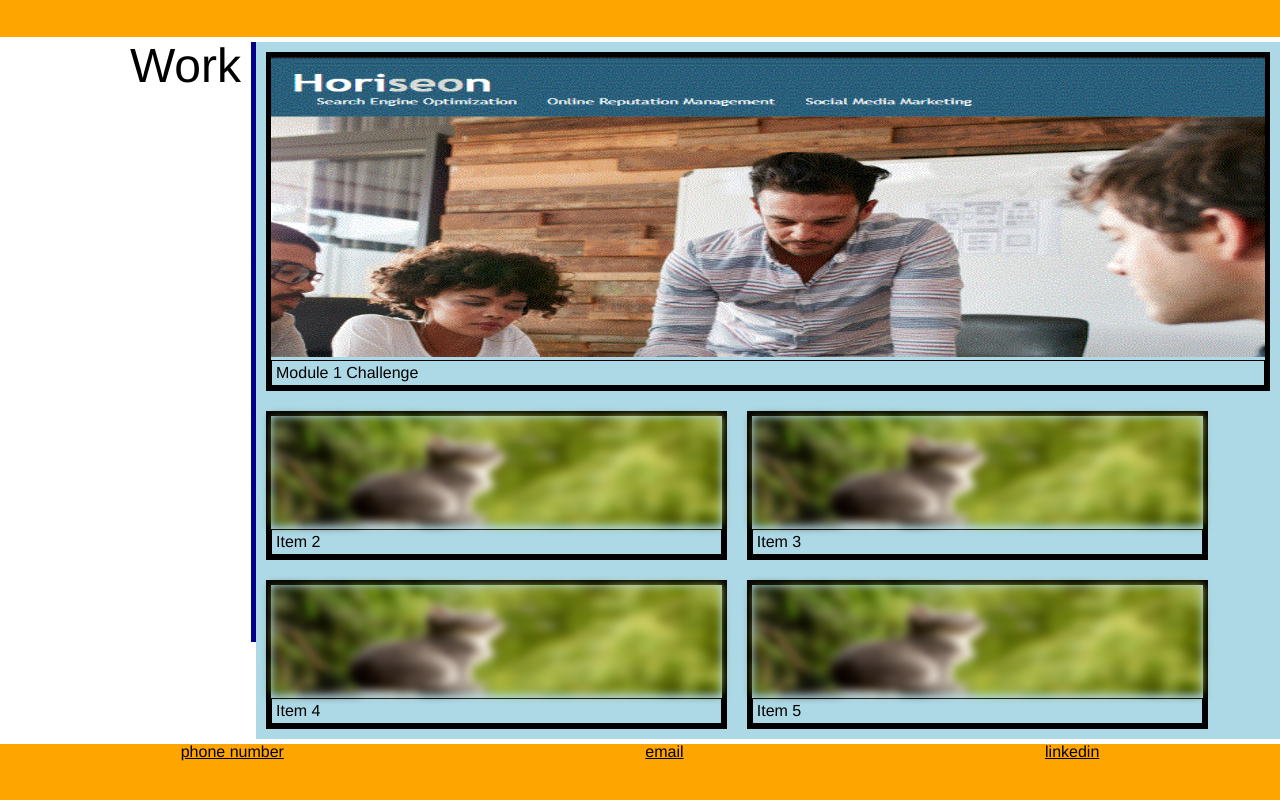
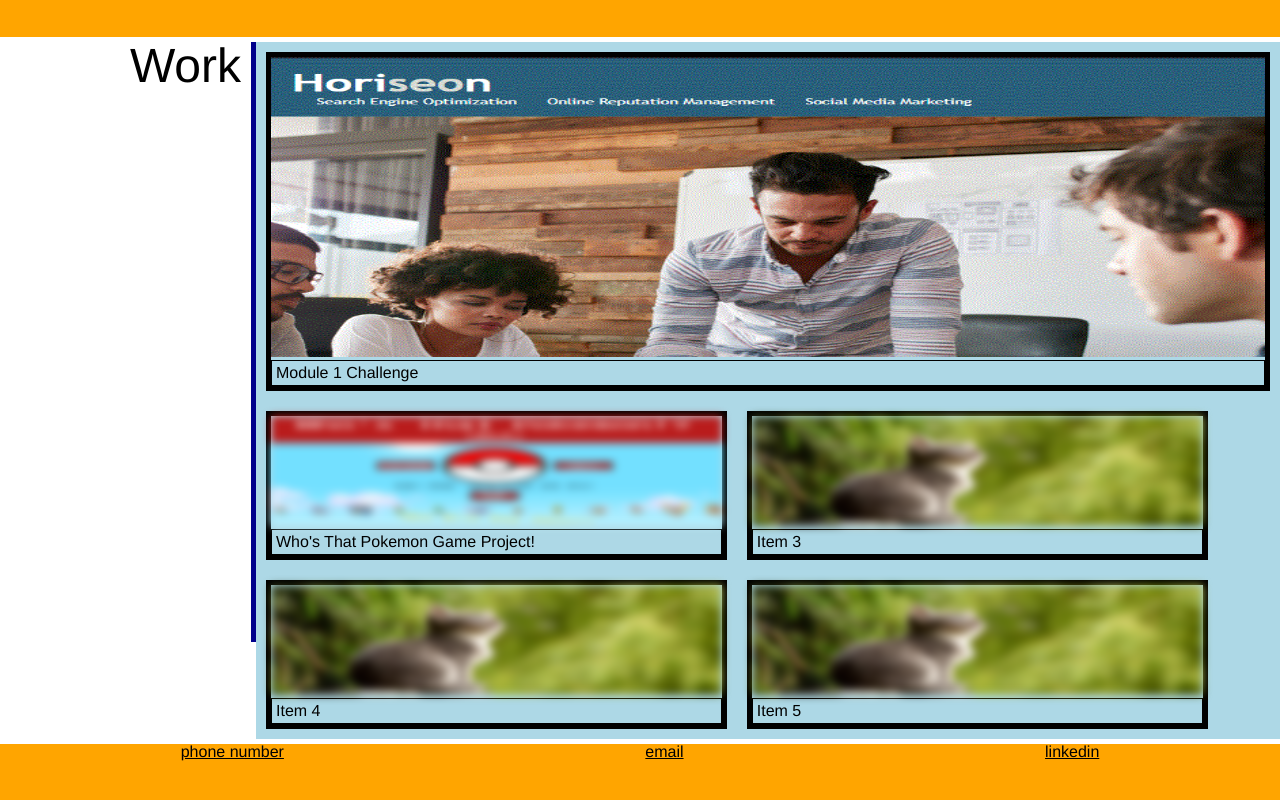
Before and after one commit to adamrobinson55/week-two-challenge, a plain HTML site: page index.html in a window 1280 px wide. Shown: the part 1183-1983 px from the top of the page. Drawn offline with Linux system fonts and the light colour scheme.

Commit message:
Added Who's that pokemon game from first Boot Camp Project

```diff
--- a/index.html
+++ b/index.html
@@ -45,8 +45,8 @@
             <ul>
 
                 <li>
-                    <a href="###"><img class="small-image" src="./assets/images/cat.jpg"></a>
-                    <p>Item 2</p>
+                    <a href="https://github.com/2Meng/Whos-that-pokemon"><img class="small-image" src="./assets/images/PokemonProject.png"></a>
+                    <p>Who's That Pokemon Game Project!</p>
                 </li>
 
                 <li>
```
Also changed, not shown: assets/images/PokemonProject.png (added).
